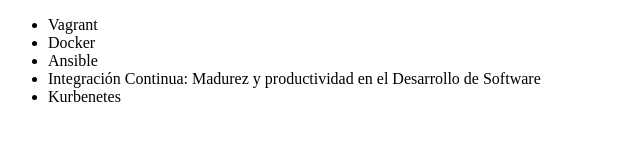
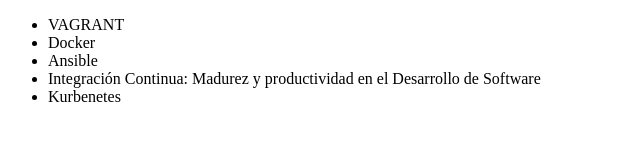
Before and after one commit to areswhit/GitHub-Alura, a plain HTML site: page index.html in a window 1280 px wide. Shown: the full height of the page, 0-640 px from the left. Drawn offline with Linux system fonts and the light colour scheme.

Commit message:
Cursos en mayuscula

```diff
--- a/index.html
+++ b/index.html
@@ -6,7 +6,7 @@
     </head>
     <body>
         <ul>
-            <li>Vagrant</li>
+            <li>VAGRANT</li>
             <li>Docker</li>
             <li>Ansible</li>
             <li>Integración Continua: Madurez y productividad en el Desarrollo de Software</li>
```
